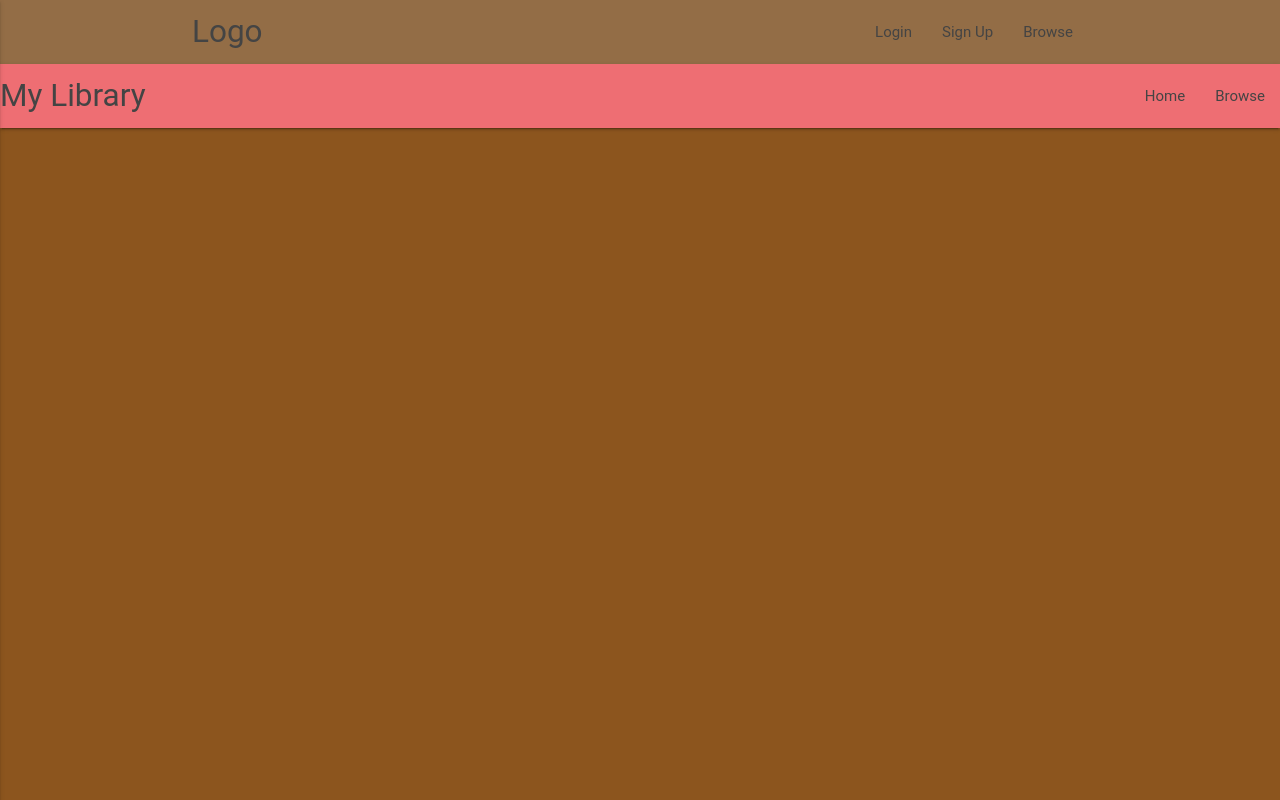
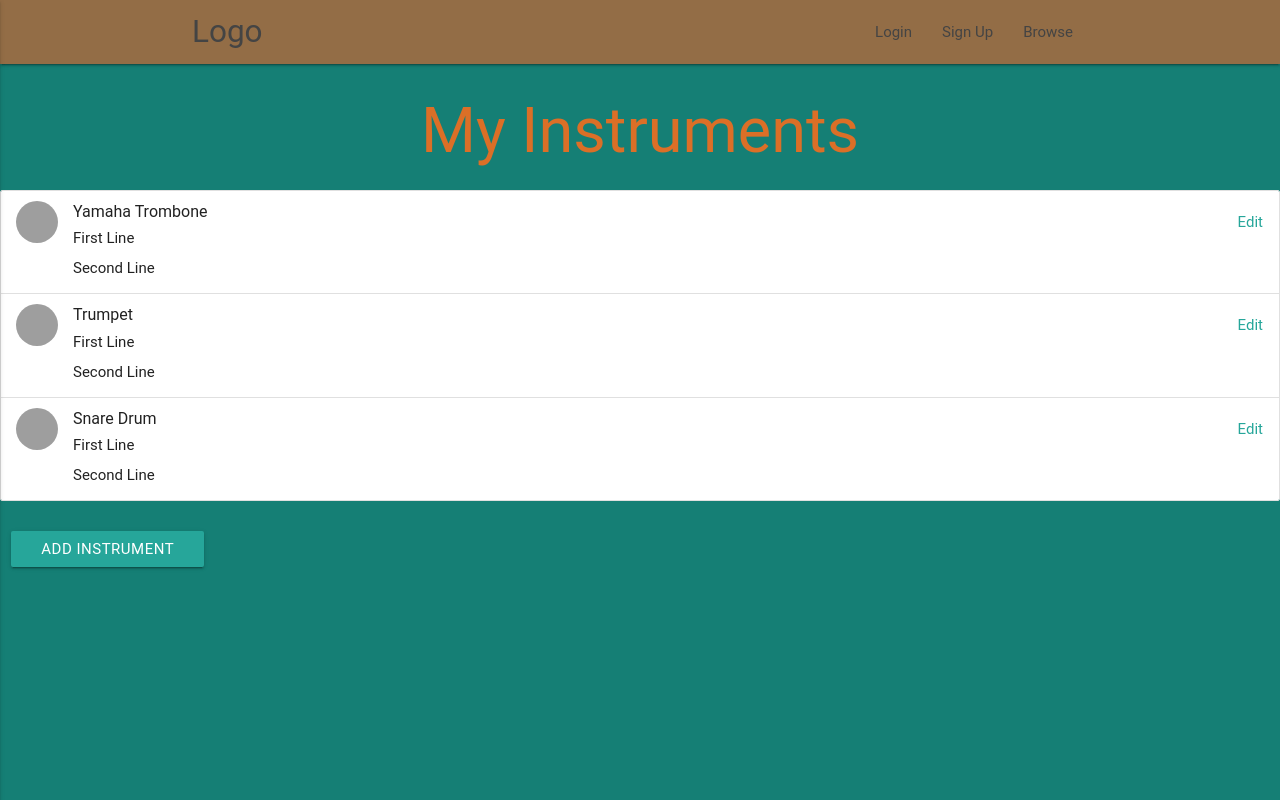
Before and after one commit to bnp26/AMusiciansHome, a Django app: a page that uses AMusiciansHome/home/templates/home/my_library.html in a window 1280 px wide. Run offline with Django 3.2, Linux system fonts and the light colour scheme; some libraries are stand-ins or nearby versions; some web fonts are replaced; grey boxes are pictures that could not be loaded.

Commit message:
Added UI to Library page

```diff
--- a/AMusiciansHome/home/templates/home/my_library.html
+++ b/AMusiciansHome/home/templates/home/my_library.html
@@ -1,13 +1,61 @@
 {% extends 'home/home.html' %}
 
 {% block content %}
-<nav>
-    <div class="nav-wrapper">
-    <a href="#" class="brand-logo">My Library</a>
-    <ul id="nav-mobile" class="right">
-        <li><a href="{% url 'home:home}">Home</a></li>
-        <li><a href="#">Browse</a></li>
-    </ul>
-    </div>
-</nav>
+<style>
+  body{
+    background-color: #157f75
+  }
+</style>
+<h1 class="header center mahogany">My Instruments</h1>
+<ul class="collection">
+    <li class="collection-item avatar">
+      <img src="http://www.schillerinstruments.com/wp-content/uploads/2016/03/trombone-valve-small-1.jpg" alt="" class="circle">
+      <span class="title">Yamaha Trombone</span>
+      <p>First Line <br>
+         Second Line
+      </p>
+      <a href="#!" class="secondary-content"><p>
+        Edit
+        </p></a>
+    </li>
+
+    <li class="collection-item avatar">
+      <img src="http://media.wwbw.com/is/image/MMGS7/BTR-300-Series-Student-Bb-Trumpet-Lacquer/463683000420000-00-500x500.jpg" alt="" class="circle">
+      <span class="title">Trumpet</span>
+      <p>First Line <br>
+         Second Line
+      </p>
+      <a href="#!" class="secondary-content"><p>
+        Edit
+        </p></a>
+    </li>
+    <li class="collection-item avatar">
+      <img src="http://media.guitarcenter.com/is/image/MMGS7/Vision-Birch-Snare-Drum-Black-with-Black-Hardware-14x5.5/583136000001325-00-500x500.jpg" alt="" class="circle">
+      <span class="title">Snare Drum</span>
+      <p>First Line <br>
+         Second Line
+      </p>
+      <a href="#!" class="secondary-content"><p>
+        Edit
+        </p></a>
+    </li>
+  </ul>
+
+  <!-- Modal Structure -->
+<div class="row section">
+  <div class="col">
+    <!-- Modal Trigger -->
+    <a class="waves-effect waves-light btn modal-trigger" href="#modal1">Add Instrument</a>
+  </div>
+</div>
+<!-- Modal Structure -->
+<div id="modal1" class="modal">
+  <div class="modal-content">
+    <h4>Modal Header</h4>
+    <p>A bunch of text</p>
+  </div>
+  <div class="modal-footer">
+    <a href="#!" class=" modal-action modal-close waves-effect waves-green btn-flat">Agree</a>
+  </div>
+</div>
 {% endblock %}
```
